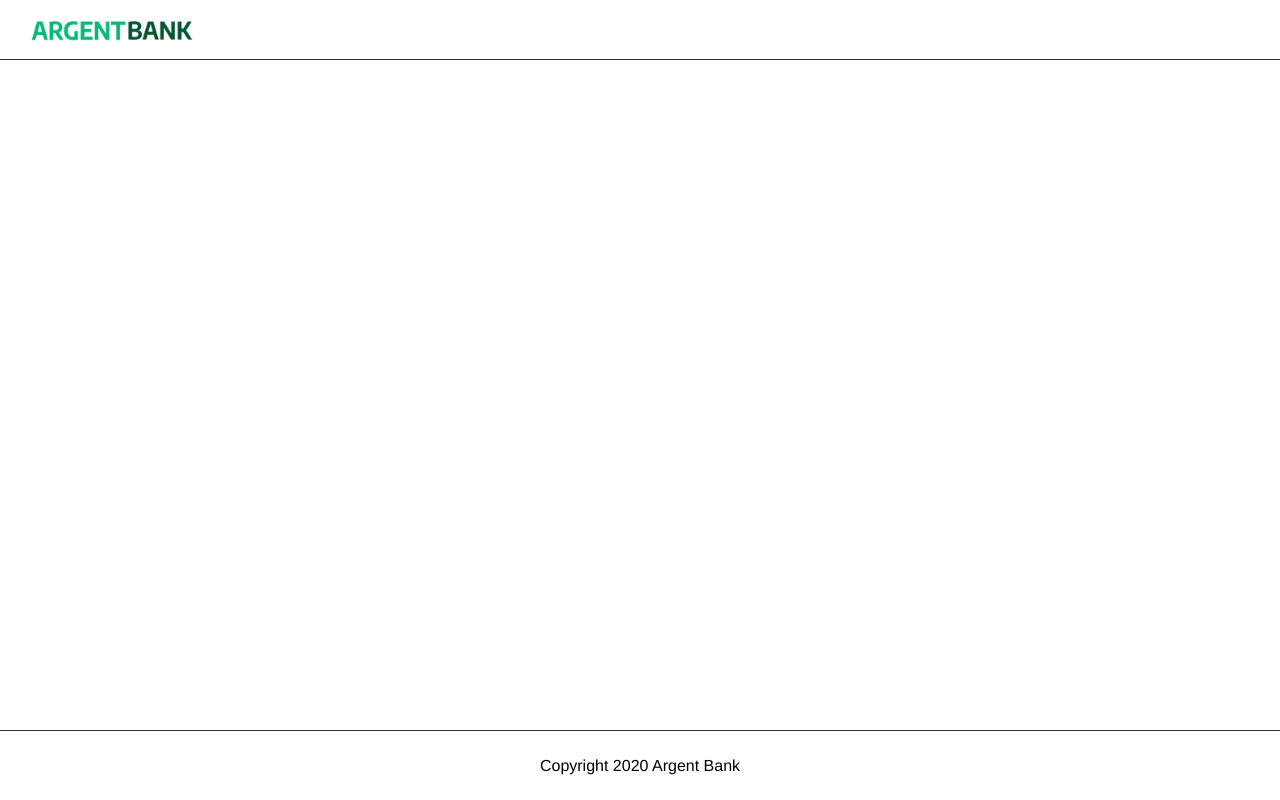
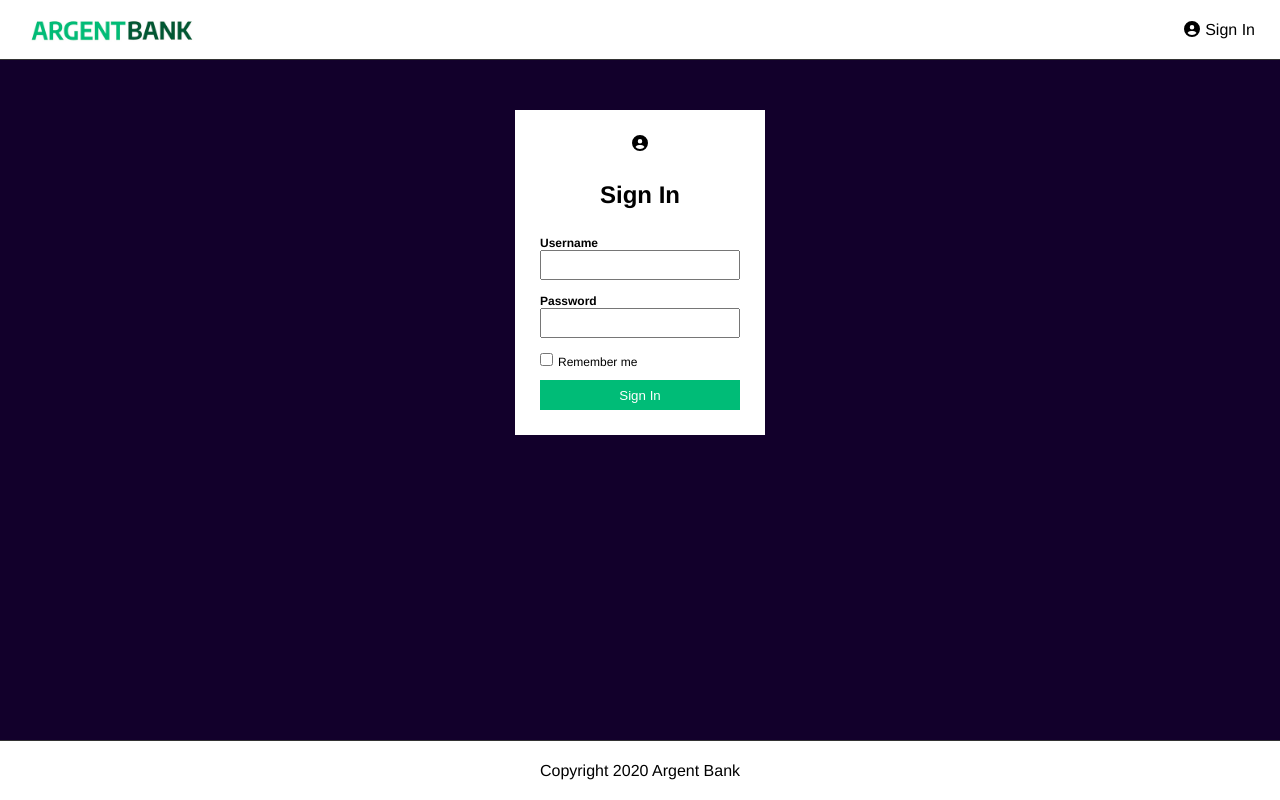
Before and after one commit to fabiandeneuville/FabianDeneuville_13_10042023, a React (Vite) app: page /sign-in in a window 1280 px wide. Built offline with nearby package versions, Linux system fonts and the light colour scheme.

Commit message:
Working on sign in form

```diff
--- a/package.json
+++ b/package.json
@@ -9,11 +9,15 @@
     "preview": "vite preview"
   },
   "dependencies": {
+    "@fortawesome/free-solid-svg-icons": "^6.4.0",
+    "@fortawesome/react-fontawesome": "^0.2.0",
+    "formik": "^2.2.9",
     "react": "^18.2.0",
     "react-dom": "^18.2.0",
     "react-router": "^6.10.0",
     "react-router-dom": "^6.10.0",
-    "sass": "^1.61.0"
+    "sass": "^1.61.0",
+    "yup": "^1.1.0"
   },
   "devDependencies": {
     "@types/react": "^18.0.28",
--- a/src/components/Header.jsx
+++ b/src/components/Header.jsx
@@ -1,9 +1,24 @@
-import logo from '../assets/img/argentBankLogo.png'
+import { Link } from 'react-router-dom';
+
+import logo from '../assets/img/argentBankLogo.png';
+
+import { faCircleUser, faRightFromBracket } from "@fortawesome/free-solid-svg-icons";
+import { FontAwesomeIcon } from "@fortawesome/react-fontawesome";
 
 function Header(){
     return (
         <header className="header">
-            <img className="header__logo" src={logo} alt="Logo de argentBank" />
+            <Link to="/">
+                <img className="header__logo" src={logo} alt="Logo de argentBank" />
+            </Link>
+            <nav className="header__nav">
+                <div>
+                    <FontAwesomeIcon icon={faCircleUser} /><Link to="/sign-in" className="header__nav__link">Sign In</Link>
+                </div>
+                {/* <div>
+                    <FontAwesomeIcon icon={faRightFromBracket} /><Link to="/" className="header__nav__link">Sign Out</Link>
+                </div> */}
+            </nav>
         </header>
     );
 };
--- /dev/null
+++ b/src/components/SignInForm.jsx
@@ -0,0 +1,91 @@
+import { Formik, Form } from "formik";
+import * as Yup from "yup";
+
+import { faCircleUser } from "@fortawesome/free-solid-svg-icons";
+import { FontAwesomeIcon } from "@fortawesome/react-fontawesome";
+
+const loginValidationSchema = Yup.object().shape({
+    email: Yup.string().required("Required field").email("Invalid Email format !"),
+    password: Yup.string().required("Required field"),
+    rememberUser: Yup.boolean().required()
+});
+
+function submitForm(values){
+    console.log(values)
+}
+
+function SignInForm(){
+    return (
+        <>
+            <Formik
+            validationSchema={loginValidationSchema}
+            initialValues={{
+                email: "",
+                password: "",
+                rememberUser: false
+            }}
+            onSubmit={(values) => {
+                submitForm(values)
+            }}
+            >
+                {({
+                    values,
+                    errors,
+                    touched,
+                    handleChange,
+                    setFieldValue
+                }) => (
+                    <div className="signInForm__container">
+                        <div>
+                            <FontAwesomeIcon icon={faCircleUser} />
+                        </div>
+                        <div>
+                            <h2>Sign In</h2>
+                        </div>
+                        <Form className="signInForm__form">
+                            <div>
+                                <label htmlFor="email">Username</label>
+                                <input
+                                type="email"
+                                name="email"
+                                onChange={handleChange}
+                                value={values.email}
+                                id="email"
+                                />
+                                <p className="error">
+                                    {errors.email && touched.email && errors.email}
+                                </p>
+                            </div>
+                            <div>
+                                <label htmlFor="password">Password</label>
+                                <input
+                                type="password"
+                                name="password"
+                                onChange={handleChange}
+                                value={values.password}
+                                id="password"
+                                />
+                                <p className="error">
+                                    {errors.password && touched.password && errors.password}
+                                </p>
+                            </div>
+                            <div>
+                                <input
+                                type="checkbox"
+                                name="rememberUser"
+                                id="rememberUser"
+                                onChange={() => setFieldValue('rememberUser', !values.rememberUser)}
+                                />
+                                <span>Remember me</span>
+                            </div>
+                            <button type="submit">Sign In</button>
+                        </Form>
+                    </div>
+                )}
+
+            </Formik>
+        </>
+    );
+};
+
+export default SignInForm;
--- a/src/pages/SignIn.jsx
+++ b/src/pages/SignIn.jsx
@@ -1,7 +1,9 @@
+import SignInForm from "../components/SignInForm";
+
 function SignIn(){
     return (
-        <main>
-
+        <main className="signIn">
+            <SignInForm/>
         </main>
     );
 };
--- a/src/style/layout/_footer.scss
+++ b/src/style/layout/_footer.scss
@@ -1,5 +1,5 @@
 .footer {
-    height: 70px;
+    height: 60px;
     padding: 5px 20px;
     background-color: white;
     display: flex;
--- a/src/style/layout/_header.scss
+++ b/src/style/layout/_header.scss
@@ -9,4 +9,20 @@
     &__logo {
         height: 50px;
     }
+
+    &__nav {
+        display: flex;
+        justify-content: space-between;
+        align-items: center;
+
+        &__link {
+            padding: 0 5px;
+            color: black;
+            text-decoration: none;
+
+            &:hover {
+                text-decoration: underline;
+            }
+        }
+    }
 }
--- /dev/null
+++ b/src/style/layout/_signIn.scss
@@ -0,0 +1,6 @@
+.signIn {
+    min-height: calc(100vh - 120px);
+    background-color: #12002b;
+    display: flex;
+    justify-content: center;
+}
--- /dev/null
+++ b/src/style/layout/_signInForm.scss
@@ -0,0 +1,61 @@
+.signInForm {
+
+    &__container {
+        margin-top: 50px;
+        padding: 25px;
+        width: 250px;
+        height: 325px;
+        background-color: white;
+        display: flex;
+        flex-direction: column;
+        justify-content: space-between;
+        align-items: center;
+    }
+
+    &__form {
+
+        width: 100%;
+        display: flex;
+        flex-direction: column;
+        gap: 10px;
+
+        label, input:not([type="checkbox"]), button {
+            display: block;
+            width: 100%;
+        }
+
+        label {
+            font-weight: bold;
+        }
+
+        input:not([type="checkbox"]) {
+            height: 30px;
+            padding: 0 5px;
+        }
+
+        span {
+            margin-left: 5px;
+        }
+
+        input, label, span {
+            font-size: 12px;
+        }
+
+        button {
+            height: 30px;
+            border: none;
+            background-color: #00bc77;
+            color: white;
+            cursor: pointer;
+        }
+
+        .error {
+            font-size: 10px;
+            text-align: right;
+            padding: 2px 0px;
+            color: crimson;
+        }
+
+    }
+
+}
--- a/src/style/main.scss
+++ b/src/style/main.scss
@@ -4,3 +4,5 @@
 @import"./layout/header";
 @import"./layout/footer";
 @import"./layout/layout";
+@import"./layout/signIn";
+@import"./layout/signInForm";
```
Also changed, not shown: 1 other file (tests, documents, lock files or other folders).
